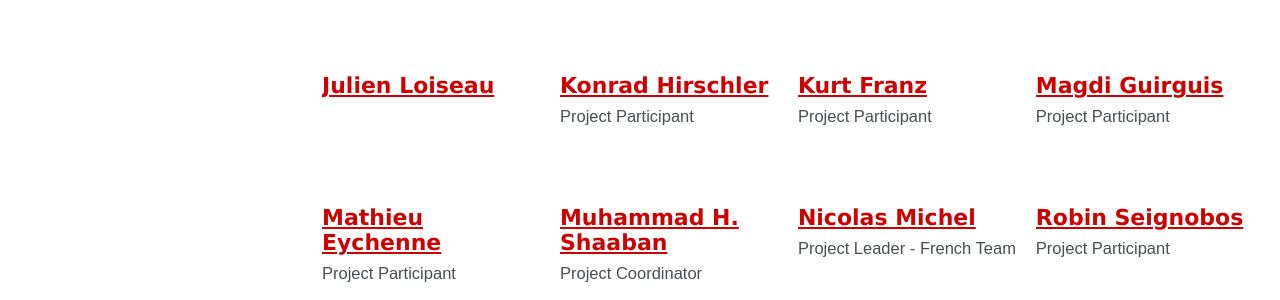
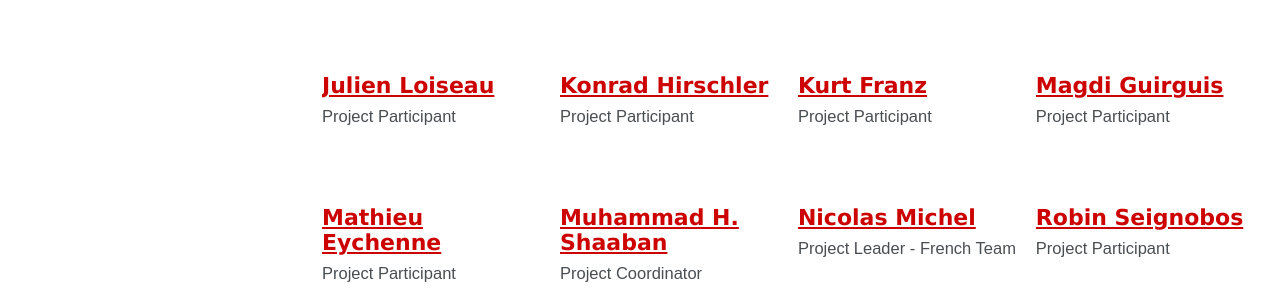
Before and after one commit to mhshaaban/egylandscapeproject.github.io, a Jekyll site: the page built from _pages/members-archive.md, in a window 1280 px wide. Shown: the part 702-1002 px from the top of the page. Built offline with Jekyll 4.4.1, drawn with Linux system fonts in a browser that asks for light colours; cached includes are drawn as plain includes; nearby versions of some CDN libraries; some web fonts are replaced.

Commit message:
Update JulienLoiseau.md

```diff
--- a/_members/JulienLoiseau.md
+++ b/_members/JulienLoiseau.md
@@ -1,5 +1,6 @@
 ---
 title: "Julien Loiseau"
+excerpt: "Project Participant"
 author: Julien Loiseau
 toc: false
 toc_sticky: false
```
